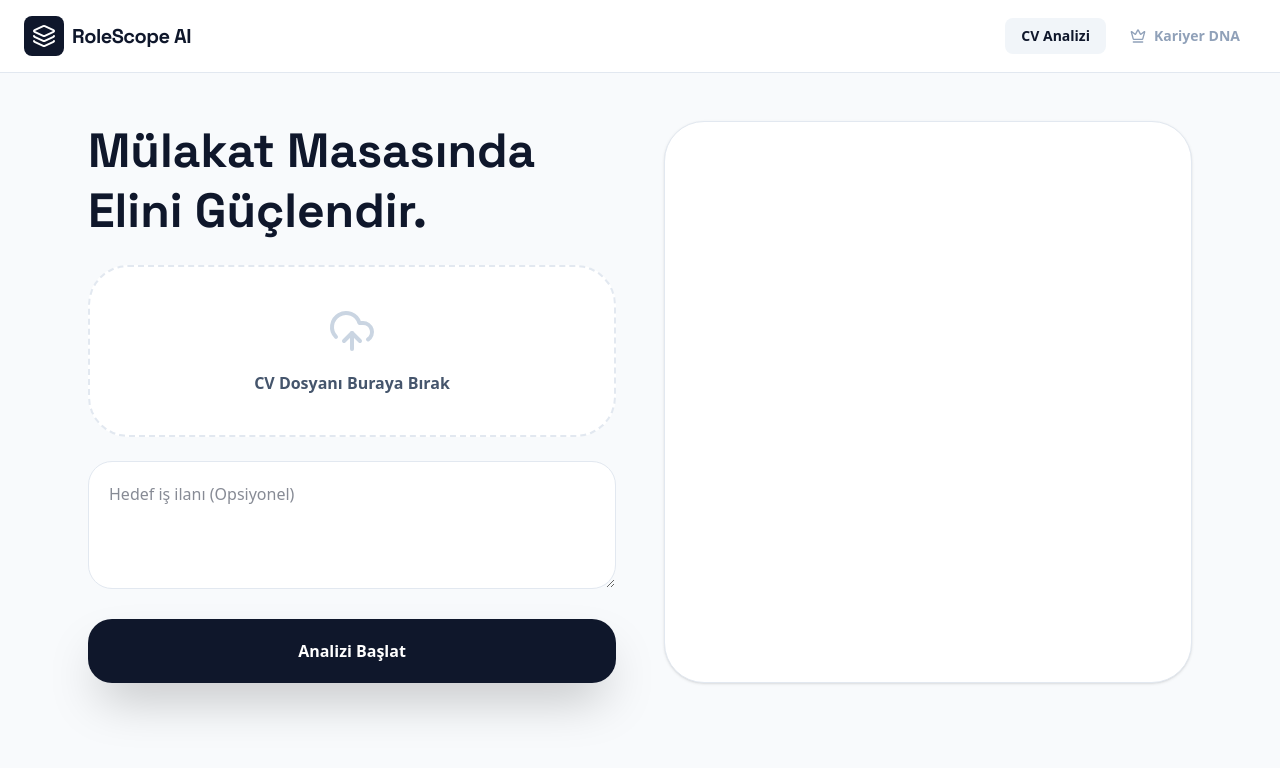
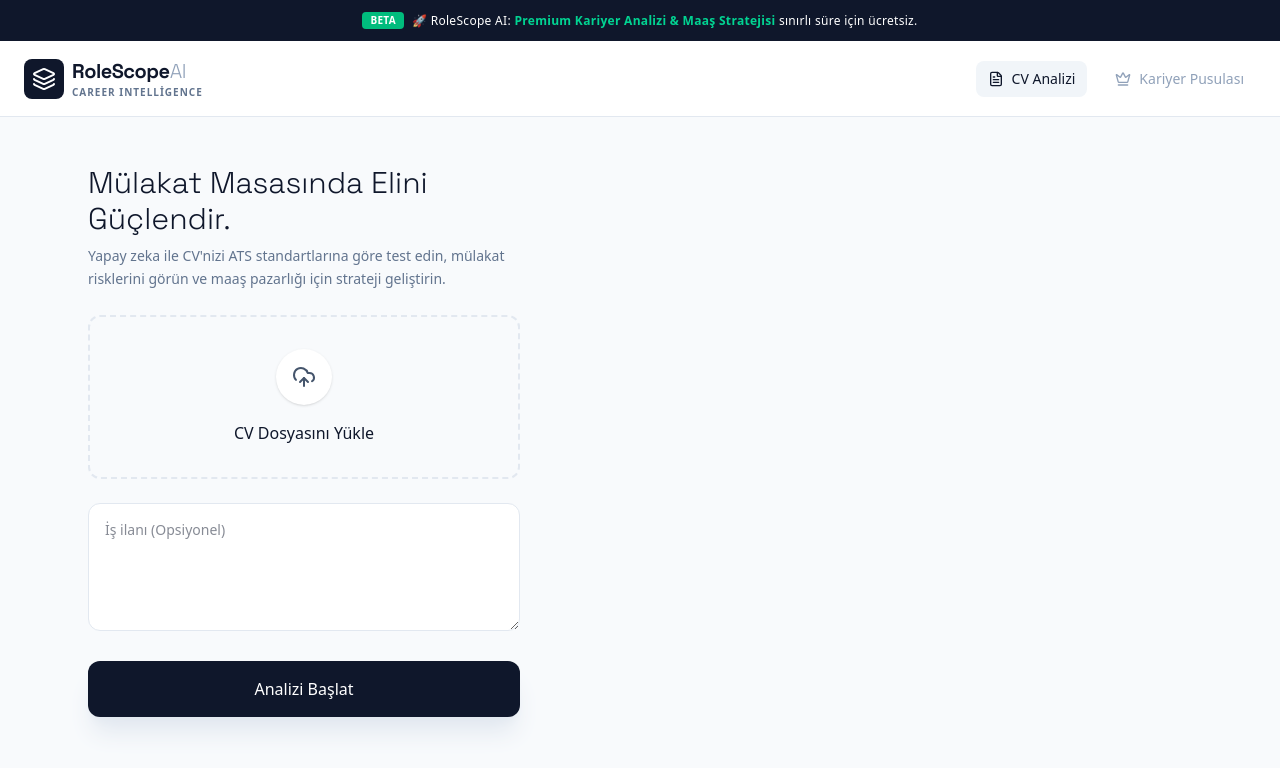
Before and after one commit to monurpirencioglu/rolescope-frontend, a Next.js app: page / in a window 1280 px wide. Shown: the top 768 px of the page. Built offline with nearby package versions, Linux system fonts and the light colour scheme.

Commit message:
Update page.tsx

```diff
--- a/app/page.tsx
+++ b/app/page.tsx
@@ -1,43 +1,25 @@
 "use client";
 import { useState, useEffect } from 'react';
 
-// Grafik kütüphaneleri
 import {
-  Chart as ChartJS,
-  ArcElement,
-  Tooltip,
-  Legend,
-  RadialLinearScale,
-  PointElement,
-  LineElement,
-  Filler
+  Chart as ChartJS, ArcElement, Tooltip, Legend, RadialLinearScale,
+  PointElement, LineElement, Filler
 } from 'chart.js';
 import { Doughnut, Radar } from 'react-chartjs-2';
 
-// İkon Seti
 import {
-  ShieldAlert,
-  TrendingUp,
-  CheckCircle2,
-  Layers,
-  User,
-  ArrowRight,
-  UploadCloud,
-  DollarSign,
-  Award,
-  Crown,
-  Unlock,
-  Lightbulb,
-  FileText
+  ShieldAlert, TrendingUp, CheckCircle2, FileText, Layers, User,
+  ArrowRight, UploadCloud, DollarSign, Award, Crown, Unlock, Lightbulb
 } from 'lucide-react';
 
 ChartJS.register(ArcElement, Tooltip, Legend, RadialLinearScale, PointElement, LineElement, Filler);
 
 const loadingMessages = [
-  "Kariyer Stratejisti teknik satır aralarını okuyor...",
-  "Performans Psikoloğu zihinsel kalıpları ağırlıklandırıyor...",
-  "Potansiyel Avcısı 'en iyi versiyonun' ile bağ kuruyor...",
-  "Silikon Vadisi standartlarında yol haritan hazırlanıyor..."
+  "CV'ndeki teknik satır araları okunuyor...",
+  "Performans Psikoloğu karakter testindeki zihinsel kalıpları ağırlıklandırıyor...",
+  "Potansiyel Avcısı, geçmişin ile gelecekteki 'en iyi versiyonun' arasındaki bağı kuruyor...",
+  "Mülakat kozların ve risk analizin hazırlanıyor...",
+  "Stratejik yol haritan nihai formuna kavuşturuluyor..."
 ];
 
 export default function Home() {
@@ -49,6 +31,7 @@ export default function Home() {
   const [result, setResult] = useState<any>(null);
   const [activeTab, setActiveTab] = useState("cv");
   const [messageIndex, setMessageIndex] = useState(0);
+
   const [currentQuestion, setCurrentQuestion] = useState(0);
   const [answers, setAnswers] = useState<Record<string, any>>({});
   const [testCompleted, setTestCompleted] = useState(false);
@@ -70,12 +53,12 @@ export default function Home() {
     { id: 4, text: "Hangi çalışma ortamı sana daha uygun?", options: ["Hızlı, kaotik, sürekli değişen (Startup Kültürü).", "Kuralları belli, net süreçleri olan (Kurumsal).", "Özgür, saatten bağımsız, sonuç odaklı (Remote/Freelance).", "Sessiz, odaklanmaya müsait, derin iş (Ar-Ge)."] },
     { id: 5, text: "Bir projede en sevdiğin aşama hangisidir?", options: ["Fikir bulma ve strateji (Vizyoner).", "Planlama ve mimariyi kurma (Mimar).", "Uygulama ve kodlama (Operasyonel).", "Test etme ve mükemmelleştirme (Detaycı)."] },
     { id: 6, text: "Risk alma yaklaşımın nedir?", options: ["Büyük risk, büyük ödül. Kaybetmekten korkmam.", "Hesaplanmış riskleri alırım, B planım vardır.", "Mevcut yapıyı korumak benim için daha önemlidir.", "Riskten kaçınır, garanti ve denenmiş yolları seçerim."] },
-    { id: 7, text: "Yöneticinden sert bir geri bildirim aldığında ne yaparsın?", options: ["Önce savunmaya geçerim.", "Duygusal olarak düşerim.", "Hemen düzeltmek için plan yaparım.", "Verilerle hatanın bende olmadığını kanıtlarım."] },
-    { id: 8, text: "Kısıtlı zaman ve veriyle kritik karar vermen lazım. Ne yaparsın?", options: ["İçgüdülerime güvenirim.", "Ne pahasına olursa olsun veri ararım.", "Hızlıca küçük bir deney yaparım.", "Ekibe danışırım."] },
-    { id: 9, text: "Yeni bir teknoloji öğrenme yöntemin nedir?", options: ["Dokümantasyonu okurum.", "Proje yaparak öğrenirim.", "Eğitim videosu izlerim.", "Önce mantığını kavrarım."] },
-    { id: 10, text: "Takım içindeki rolün nedir?", options: ["Lider.", "Diplomat.", "Kalite Kontrol.", "Uygulayıcı."] },
-    { id: 11, text: "Seni en çok ne 'tüketir'?", options: ["Mikro yönetim.", "İşin anlamsızlığı.", "Aşırı belirsizlik.", "Monotonluk."] },
-    { id: 12, text: "Seni en çok tatmin eden şey nedir?", options: ["Listeyi bitirmek.", "Zor sorunu çözmek.", "Takdir almak.", "Yaratıcı bir şey sunmak."] }
+    { id: 7, text: "Yöneticinden sert bir olumsuz geri bildirim (feedback) aldığında ne yaparsın?", options: ["Önce savunmaya geçerim, haksızlık yapıldığını düşünürüm.", "Duygusal olarak düşerim ama sonra toparlarım.", "Teşekkür eder, hemen düzeltmek için plan yaparım (Gelişim Odaklı).", "Verilerle hatanın bende olmadığını kanıtlamaya çalışırım."] },
+    { id: 8, text: "Zaman çok kısıtlı ve elinde yeterli veri yok. Kritik bir karar vermen lazım. Ne yaparsın?", options: ["İçgüdülerime ve tecrübeme güvenir, kararı veririm.", "Kararı erteler, ne pahasına olursa olsun veri bulmaya çalışırım.", "Hızlıca küçük bir deney (test) yapar, sonuca göre ilerlerim.", "Sorumluluğu tek başıma almaz, ekibe veya yöneticiye danışırım."] },
+    { id: 9, text: "Yeni ve zor bir teknoloji/konu öğrenmen gerektiğinde yöntemin nedir?", options: ["Dokümantasyonu baştan sona okurum (Teorik).", "Hemen bir proye yapmaya başlar, hata yaparak öğrenirim (Pratik).", "Bilen birine sorar veya eğitim videosu izlerim (Görsel/İşitsel).", "Önce mantığını kavrar, sonra detaylara inerim (Bütüncül)."] },
+    { id: 10, text: "Bir takım içinde genellikle hangi rolü üstlenirsin?", options: ["Liderlik eden ve yön gösteren (Kaptan).", "Ortamı yumuşatan ve bağları kuran (Diplomat).", "Eksikleri gören ve eleştirel bakan (Kalite Kontrol).", "Verilen görevi sessizce ve eksiksiz yapan (Uygulayıcı)."] },
+    { id: 11, text: "Seni iş hayatında en çok ne 'tüketir' (Burnout sebebi)?", options: ["Mikro yönetim ve sürekli kontrol edilmek.", "Yaptığım işin anlamsız olduğunu hissetmek.", "Aşırı belirsizlik ve kaos.", "Sürekli tekrarlayan, monoton işler."] },
+    { id: 12, text: "Günün sonunda 'Bugün harika bir iş çıkardım' demeni sağlayan şey nedir?", options: ["Listemdeki tüm maddeleri bitirmek (Tamamlama Hissi).", "Çözülemeyen zor bir sorunu çözmek (Zafer Hissi).", "Ekibimden veya yöneticimden övgü almak (Takdir Hissi).", "Yeni ve yaratıcı bir şey ortaya koymak (Yaratıcılık Hissi)."] }
   ];
 
   const handleOptionSelect = (option: any) => {
@@ -91,7 +74,6 @@ export default function Home() {
     if (!file && activeTab === "cv") return alert("Lütfen CV yükleyin.");
     setLoading(true);
     setResult(null);
-
     const formData = new FormData();
     if (file) formData.append("cv", file);
     if (activeTab === "cv") formData.append("ilan", ilan);
@@ -103,11 +85,9 @@ export default function Home() {
       const data = await response.json();
       setResult(data);
 
-      // --- KRİTİK TS DÜZELTMESİ: (window as any) kullanıldı ---
       if (typeof window !== "undefined" && (window as any).gtag) {
         (window as any).gtag('event', 'analysis_success', { 'event_label': activeTab });
       }
-
     } catch (error) {
       alert("Hata oluştu.");
     } finally {
@@ -130,117 +110,154 @@ export default function Home() {
   });
 
   return (
-    <div className="min-h-screen bg-[#f8fafc] text-slate-900 font-sans selection:bg-blue-100">
+    <div className="min-h-screen bg-[#f8fafc] text-slate-900 font-sans selection:bg-slate-200">
 
       {loading && (
-        <div className="fixed inset-0 bg-white/95 backdrop-blur-md z-[100] flex flex-col items-center justify-center p-6 text-center">
-          <div className="w-16 h-16 border-4 border-slate-900 border-t-transparent rounded-full animate-spin mb-8"></div>
-          <p className="text-2xl font-medium text-slate-800 animate-pulse">{loadingMessages[messageIndex]}</p>
+        <div className="fixed inset-0 bg-white/95 backdrop-blur-md z-[100] flex flex-col items-center justify-center p-6 text-center animate-in fade-in duration-500">
+          <div className="loader-ring mb-8"></div>
+          <div className="h-24 flex items-center justify-center">
+            <p className="text-xl md:text-3xl font-medium text-slate-800 max-w-2xl animate-loading-text">
+              {loadingMessages[messageIndex]}
+            </p>
+          </div>
+          <p className="mt-8 text-slate-400 text-sm font-medium tracking-widest uppercase">Analiz Katmanları İşleniyor...</p>
         </div>
       )}
+
+      <div className="bg-slate-900 text-white text-center py-3 px-4 text-xs font-medium tracking-wide relative z-[60] flex items-center justify-center gap-2">
+        <span className="bg-emerald-500 text-white px-2 py-0.5 rounded text-[10px] font-bold uppercase">BETA</span>
+        <span>🚀 RoleScope AI: <span className="text-emerald-400 font-bold">Premium Kariyer Analizi & Maaş Stratejisi</span> sınırlı süre için ücretsiz.</span>
+      </div>
 
       <header className="bg-white border-b border-slate-200 sticky top-0 z-50">
         <div className="container mx-auto px-6 py-4 flex justify-between items-center">
           <div className="flex items-center gap-2">
             <div className="bg-slate-900 text-white p-2 rounded-lg"><Layers size={24} /></div>
-            <h1 className="text-xl font-bold tracking-tight">RoleScope AI</h1>
+            <div>
+              <h1 className="text-xl font-bold tracking-tight text-slate-900">RoleScope<span className="text-slate-400 font-light">AI</span></h1>
+              <p className="text-[10px] uppercase tracking-widest text-slate-500 font-semibold">Career Intelligence</p>
             </div>
-          <div className="flex gap-2">
-             <button onClick={() => { setActiveTab("cv"); setResult(null); }} className={`px-4 py-2 rounded-lg text-sm font-bold ${activeTab === 'cv' ? 'bg-slate-100 text-slate-900' : 'text-slate-400'}`}>CV Analizi</button>
-             <button onClick={() => { setActiveTab("dna"); setResult(null); }} className={`px-4 py-2 rounded-lg text-sm font-bold flex items-center gap-2 ${activeTab === 'dna' ? 'bg-slate-100 text-amber-600' : 'text-slate-400'}`}><Crown size={16} /> Kariyer DNA</button>
+          </div>
+          <div className="flex gap-4">
+             <button onClick={() => { setActiveTab("cv"); setResult(null); }} className={`text-sm font-medium transition-colors flex items-center gap-2 ${activeTab === 'cv' ? 'text-slate-900 bg-slate-100 px-3 py-2 rounded-lg' : 'text-slate-400 hover:text-slate-600 px-3 py-2'}`}><FileText size={16} /> CV Analizi</button>
+             <button onClick={() => { setActiveTab("dna"); setResult(null); }} className={`text-sm font-medium transition-colors flex items-center gap-2 ${activeTab === 'dna' ? 'text-slate-900 bg-slate-100 px-3 py-2 rounded-lg' : 'text-slate-400 hover:text-slate-600 px-3 py-2'}`}>
+                <Crown size={16} className={activeTab === 'dna' ? "text-amber-500" : "text-slate-400"} /> Kariyer Pusulası
+             </button>
           </div>
         </div>
       </header>
 
       <main className="container mx-auto px-6 py-12 max-w-6xl">
         {!result ? (
-          <div className="grid lg:grid-cols-2 gap-12">
-            <div className="space-y-6">
-              <h2 className="text-5xl font-black text-slate-900 leading-tight">
-                {activeTab === 'cv' ? 'Mülakat Masasında Elini Güçlendir.' : 'DNA\'nı Keşfet, Kariyerini Domine Et.'}
+            <div className="grid lg:grid-cols-12 gap-12">
+                <div className="lg:col-span-5 space-y-6">
+                    <div>
+                        <h2 className="text-3xl font-light text-slate-900 mb-2 flex items-center gap-2">
+                            {activeTab === 'cv' ? 'Mülakat Masasında Elini Güçlendir.' : <><span className="text-amber-500"><Crown size={28} /></span> Karakter DNA’na En Uygun Kariyer Yolunu Keşfet.</>}
                         </h2>
-              <div className="border-2 border-dashed border-slate-200 bg-white p-10 rounded-[2.5rem] text-center hover:border-slate-900 transition-all cursor-pointer relative">
-                <input type="file" onChange={(e) => setFile(e.target.files ? e.target.files[0] : null)} className="absolute inset-0 opacity-0 cursor-pointer" />
-                <UploadCloud size={48} className="mx-auto text-slate-300 mb-4" />
-                <p className="font-bold text-slate-600">{file ? file.name : "CV Dosyanı Buraya Bırak"}</p>
+                        <p className="text-slate-500 text-sm leading-relaxed">
+                            {activeTab === 'cv' ? "Yapay zeka ile CV'nizi ATS standartlarına göre test edin, mülakat risklerini görün ve maaş pazarlığı için strateji geliştirin." : "Kişilik özelliklerinizi bilimsel yöntemlerle analiz ederek size en uygun çalışma ortamını ve rolü keşfedin."}
+                        </p>
                     </div>
+
+                    <div className="border-2 border-dashed border-slate-200 bg-slate-50/50 rounded-xl p-8 hover:border-slate-400 transition-all group cursor-pointer relative">
+                        <input type="file" onChange={(e) => setFile(e.target.files ? e.target.files[0] : null)} className="absolute inset-0 w-full h-full opacity-0 cursor-pointer z-10" />
+                        <div className="flex flex-col items-center text-center">
+                            <div className="p-4 bg-white rounded-full mb-4 shadow-sm"><UploadCloud size={24} className="text-slate-600" /></div>
+                            <p className="font-medium text-slate-900">{file ? file.name : "CV Dosyasını Yükle"}</p>
+                        </div>
+                    </div>
+
                     {activeTab === 'cv' && (
-                <>
-                  <textarea placeholder="Hedef iş ilanı (Opsiyonel)" className="w-full h-32 p-5 border border-slate-200 rounded-3xl bg-white outline-none" value={ilan} onChange={(e) => setIlan(e.target.value)} />
-                  <button onClick={handleAnalyze} className="w-full py-5 bg-slate-900 text-white rounded-3xl font-bold shadow-2xl">Analizi Başlat</button>
-                </>
+                        <textarea placeholder="İş ilanı (Opsiyonel)" className="w-full h-32 p-4 border border-slate-200 rounded-xl outline-none text-sm bg-white" value={ilan} onChange={(e) => setIlan(e.target.value)} />
+                    )}
+
+                    {activeTab === 'cv' && (
+                        <button onClick={handleAnalyze} className="w-full py-4 bg-slate-900 text-white rounded-xl font-medium hover:bg-slate-800 transition-all shadow-xl shadow-slate-200">Analizi Başlat</button>
                     )}
                 </div>
 
-            <div className="bg-white p-8 rounded-[2.5rem] border border-slate-200 shadow-sm">
-              {activeTab === 'dna' && !testCompleted && (
-                <div className="animate-in slide-in-from-right duration-500">
-                  <p className="text-xs font-black text-blue-600 mb-4 uppercase">SORU {currentQuestion + 1} / 12</p>
-                  <h3 className="text-2xl font-bold mb-8">{questions[currentQuestion].text}</h3>
+                <div className="lg:col-span-7">
+                    {activeTab === 'dna' && (
+                        <div className="bg-white p-10 rounded-2xl border border-slate-200 shadow-sm relative overflow-hidden">
+                            {!testCompleted ? (
+                                <div>
+                                    <div className="flex justify-between items-center mb-8">
+                                        <span className="text-xs font-bold tracking-widest text-amber-600 uppercase flex items-center gap-1"><Crown size={12} /> Premium Envanter</span>
+                                        <span className="text-xs font-medium text-slate-500 bg-slate-100 px-2 py-1 rounded">{currentQuestion + 1} / 12</span>
+                                    </div>
+                                    <h3 className="text-xl font-medium text-slate-900 mb-8 leading-relaxed">{questions[currentQuestion].text}</h3>
                                     <div className="space-y-3">
-                    {questions[currentQuestion].options.map((opt, i) => (
-                      <button key={i} onClick={() => handleOptionSelect(opt)} className="w-full text-left p-5 rounded-2xl border border-slate-100 hover:border-slate-900 font-medium transition-all">{opt}</button>
+                                        {questions[currentQuestion].options.map((option, idx) => (
+                                            <button key={idx} onClick={() => handleOptionSelect(option)} className="w-full text-left p-4 rounded-xl border border-slate-200 hover:border-slate-900 transition-all text-slate-700 text-sm font-medium">{option}</button>
                                         ))}
                                     </div>
                                 </div>
+                            ) : (
+                                <div className="flex flex-col items-center justify-center py-20 text-center">
+                                    <div className="bg-amber-50 p-6 rounded-full mb-6"><Crown size={48} className="text-amber-500" /></div>
+                                    <h3 className="text-xl font-bold text-slate-900">Profilin Hazır</h3>
+                                    <button onClick={handleAnalyze} className="mt-6 px-12 py-3 bg-slate-900 text-white rounded-lg font-medium hover:bg-slate-800 transition-all flex items-center gap-2">Sonuçları Sentezle <ArrowRight size={16} /></button>
+                                </div>
                             )}
-              {activeTab === 'dna' && testCompleted && (
-                <div className="text-center py-10">
-                  <Crown size={64} className="mx-auto text-amber-500 mb-6" />
-                  <h3 className="text-3xl font-bold mb-8">DNA Profilin Hazır.</h3>
-                  <button onClick={handleAnalyze} className="px-12 py-5 bg-slate-900 text-white rounded-3xl font-bold">Sonuçları Sentezle</button>
                         </div>
                     )}
                 </div>
             </div>
         ) : (
-          <div className="space-y-12 animate-in fade-in duration-1000">
+          /* SONUÇ EKRANI - TÜM CSS'LER GERİ GELDİ */
+          <div className="space-y-12 animate-fade-in">
+            <button onClick={() => setResult(null)} className="text-xs font-bold text-slate-400 hover:text-slate-900 uppercase tracking-widest flex items-center gap-2">← Yeni Analiz</button>
+
             {activeTab === 'dna' ? (
               <div className="space-y-12">
-                <div className="text-center">
-                  <h1 className="text-6xl font-black text-slate-900 mb-6 tracking-tighter">{result.arketip_profili?.ana}</h1>
-                  <div className="flex flex-wrap justify-center gap-4 mt-10">
+                <div className="text-center max-w-4xl mx-auto">
+                    <span className="text-[10px] font-bold tracking-[0.2em] text-slate-400 uppercase border border-slate-200 px-3 py-1 rounded-full">Kariyer Arketipi</span>
+                    <h1 className="text-5xl md:text-6xl font-black text-slate-900 mt-6 mb-4 leading-tight">{result.arketip_profili?.ana}</h1>
+
+                    {/* YENİ MESLEK ÖNERİLERİ - SENİN TASARIMINLA */}
+                    <div className="flex flex-wrap justify-center gap-4 mt-8">
                         {result.arketip_profili?.mesleki_oneriler?.map((item: any, i: number) => (
-                      <div key={i} className="bg-white border border-slate-200 p-6 rounded-[2rem] shadow-sm hover:border-slate-900 transition-all text-left min-w-[250px]">
-                        <p className="text-[10px] font-black text-blue-600 uppercase mb-2">{item.uygunluk} UYGUNLUK</p>
-                        <p className="text-xl font-bold text-slate-800 mb-2">{item.rol}</p>
-                        <p className="text-xs text-slate-500 leading-relaxed italic">{item.neden}</p>
+                        <div key={i} className="bg-white border border-slate-200 p-6 rounded-2xl shadow-sm text-left min-w-[220px]">
+                            <p className="text-[10px] font-bold text-blue-600 uppercase mb-1">{item.uygunluk} Uygunluk</p>
+                            <p className="text-lg font-bold text-slate-800">{item.rol}</p>
+                            <p className="text-[11px] text-slate-400 italic mt-2 leading-tight">{item.neden}</p>
                         </div>
                         ))}
                     </div>
                 </div>
 
                 <div className="max-w-4xl mx-auto px-6">
-                  <p className="text-2xl text-slate-700 leading-relaxed font-medium italic border-l-8 border-slate-900 pl-10 py-6 bg-white rounded-r-[3rem] shadow-sm">
+                  <p className="text-2xl text-slate-700 leading-relaxed font-medium italic border-l-8 border-slate-900 pl-10 py-6 bg-white rounded-r-[3rem] shadow-sm italic">
                     "{result.karakter_ozeti}"
                   </p>
                 </div>
 
                 <div className="grid md:grid-cols-3 gap-8">
                   {Object.entries(result.calisma_dinamigi || {}).map(([key, value]: any) => (
-                    <div key={key} className="bg-slate-900 text-white p-8 rounded-[3rem] shadow-2xl">
-                      <p className="text-[10px] font-black text-slate-400 uppercase tracking-widest mb-4">{key.replace('_', ' ')}</p>
+                    <div key={key} className="bg-slate-900 text-white p-8 rounded-[2.5rem] shadow-xl">
+                      <p className="text-[10px] font-bold text-slate-400 uppercase tracking-widest mb-4">{key.replace('_', ' ')}</p>
                       <p className="text-xl font-bold leading-tight">{value}</p>
                     </div>
                   ))}
                 </div>
 
-                <div className="bg-white border border-slate-200 rounded-[4rem] p-12 shadow-sm">
-                  <h3 className="text-4xl font-black text-slate-900 mb-12 flex items-center gap-4"><TrendingUp size={40} className="text-slate-900" /> Stratejik Yol Haritası</h3>
+                <div className="bg-white border border-slate-200 rounded-[3rem] p-12 shadow-sm">
+                  <h3 className="text-3xl font-black text-slate-900 mb-10 flex items-center gap-4"><TrendingUp className="text-slate-900" size={32} /> Stratejik Yol Haritası</h3>
                   <div className="grid md:grid-cols-3 gap-12">
                     {['1_yil', '3_yil', '5_yil'].map((year) => (
-                      <div key={year} className="space-y-4">
-                        <div className="w-12 h-12 bg-slate-100 rounded-2xl flex items-center justify-center text-slate-900 font-black text-xl">{year[0]}</div>
-                        <h4 className="text-sm font-black text-slate-400 uppercase tracking-widest">{year.replace('_', ' ')} HEDEFİ</h4>
-                        <p className="text-slate-800 font-bold leading-relaxed">{result.kariyer_stratejisi?.[year]}</p>
+                      <div key={year} className="relative">
+                        <div className="w-10 h-10 bg-slate-100 rounded-xl flex items-center justify-center text-slate-900 font-bold mb-4">{year[0]}</div>
+                        <h4 className="text-xs font-bold text-slate-400 uppercase tracking-widest mb-2">{year.replace('_', '. ')} HEDEFİ</h4>
+                        <p className="text-slate-700 font-bold leading-relaxed">{result.kariyer_stratejisi?.[year]}</p>
                       </div>
                     ))}
                   </div>
                 </div>
               </div>
             ) : (
+                /* CV SONUÇLARI - MEVCUT ÇALIŞAN TASARIMIN */
                 <div className="space-y-8 animate-in slide-in-from-bottom-4 duration-700">
-                {/* CV SONUÇLARI */}
                     <div className="grid md:grid-cols-3 gap-6">
                         <div className="bg-white p-8 rounded-3xl border border-slate-200 shadow-sm flex flex-col items-center justify-center">
                             <h3 className="text-xs font-bold text-slate-400 uppercase tracking-widest mb-6">Uyum Skoru</h3>
@@ -254,7 +271,6 @@ export default function Home() {
                             <div className="h-56"><Radar data={getRadarData(result.uyum_skoru?.alt_kirimlar)} options={{ maintainAspectRatio: false, scales: { r: { ticks: { display: false }, grid: { color: '#f1f5f9' } } }, plugins: { legend: { display: false } } }} /></div>
                         </div>
                     </div>
-                {/* ... diğer CV bölümleri ... */}
                 </div>
             )}
             <button onClick={() => setResult(null)} className="mx-auto block px-12 py-4 bg-slate-900 text-white rounded-full font-bold shadow-lg hover:scale-105 transition-all">Yeniden Analiz Et</button>
```
Lines whose indentation alone changed are shown as unchanged.
